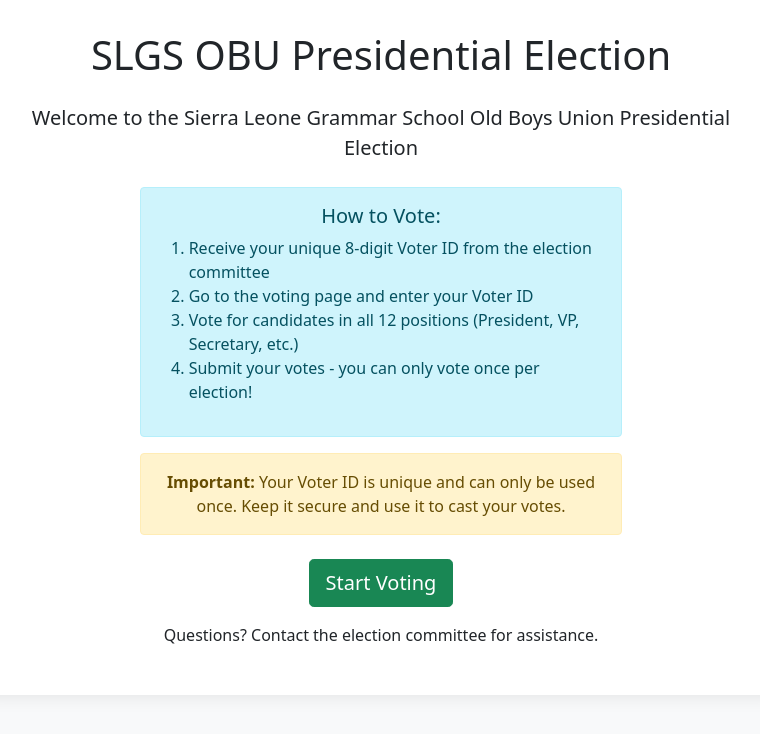
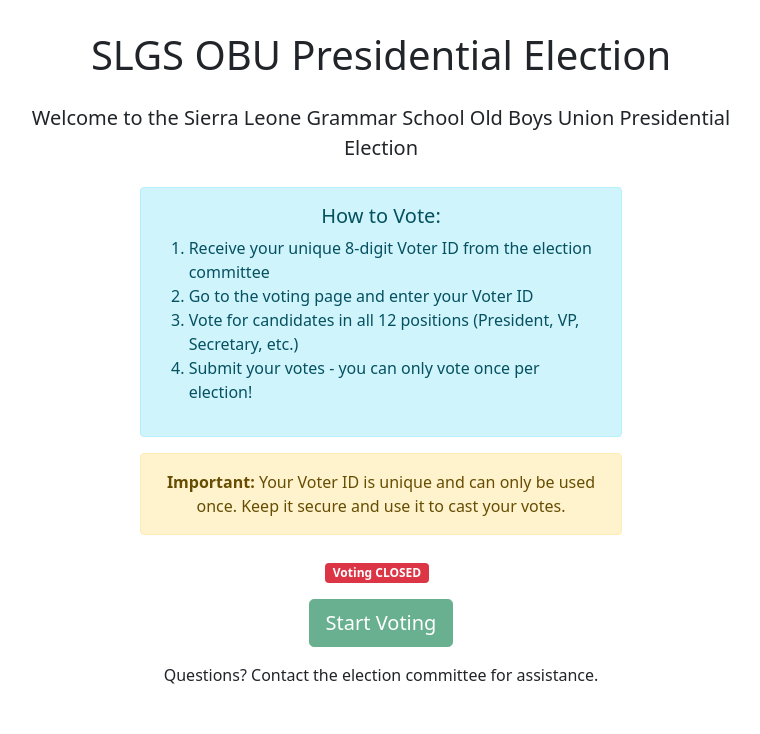
Before and after one commit to ludaIce13/slgs-obu-voting-system, a Flask app: page / in a window 1280 px wide. Shown: the part 33-767 px from the top of the page, without its empty margins (259-1019 px from the left). Run offline with Flask 3, Linux system fonts and the light colour scheme.

Commit message:
Show voting status on home page and disable Start Voting when closed; poll status every minute

```diff
--- a/app/routes.py
+++ b/app/routes.py
@@ -19,7 +19,19 @@ MAX_ATTEMPTS_PER_WINDOW = 10
 
 @main.route('/')
 def index():
-    return render_template('index.html')
+    # Provide current voting status to the public home page
+    try:
+        voting_open = False
+        voting_setting = Setting.query.filter_by(key='voting_open').first()
+        voting_until_setting = Setting.query.filter_by(key='voting_until').first()
+        if voting_setting and voting_setting.value == 'true':
+            voting_open = True
+        voting_until = voting_until_setting.value if voting_until_setting else None
+    except Exception:
+        voting_open = False
+        voting_until = None
+
+    return render_template('index.html', voting_open=voting_open, voting_until=voting_until)
 
 @main.route('/vote', methods=['GET', 'POST'])
 def vote():
--- a/templates/index.html
+++ b/templates/index.html
@@ -21,11 +21,53 @@
                 <strong>Important:</strong> Your Voter ID is unique and can only be used once. Keep it secure and use it to cast your votes.
             </div>
 
-            <div class="mt-4">
-                <a href="/vote" class="btn btn-success btn-lg">Start Voting</a>
+            <div class="mt-4 text-center">
+                <div id="votingStatusWrapper" class="mb-3">
+                    <span id="votingStatusBadge" class="badge bg-secondary">Checking...</span>
+                    <small id="votingUntilText" class="ms-2 text-muted"></small>
+                </div>
+
+                <a href="/vote" id="startVotingBtn" class="btn btn-success btn-lg">Start Voting</a>
                 <p class="mb-3 mt-3">Questions? Contact the election committee for assistance.</p>
             </div>
         </div>
     </div>
 </div>
+<script>
+// Update voting button and badge based on /admin/voting-status
+async function updateVotingStatus() {
+    try {
+        const res = await fetch('/admin/voting-status');
+        if (!res.ok) return;
+        const data = await res.json();
+        const badge = document.getElementById('votingStatusBadge');
+        const untilText = document.getElementById('votingUntilText');
+        const startBtn = document.getElementById('startVotingBtn');
+        if (data.voting_open) {
+            badge.textContent = 'Voting OPEN';
+            badge.className = 'badge bg-success';
+            startBtn.classList.remove('disabled');
+            startBtn.href = '/vote';
+        } else {
+            badge.textContent = 'Voting CLOSED';
+            badge.className = 'badge bg-danger';
+            // disable the link when closed
+            startBtn.classList.add('disabled');
+            startBtn.removeAttribute('href');
+        }
+        if (data.voting_until) {
+            untilText.textContent = 'Until: ' + new Date(data.voting_until).toLocaleString();
+        } else {
+            untilText.textContent = '';
+        }
+    } catch (e) {
+        // ignore
+    }
+}
+
+document.addEventListener('DOMContentLoaded', function() {
+    updateVotingStatus();
+    setInterval(updateVotingStatus, 60 * 1000);
+});
+</script>
 {% endblock %}
```
